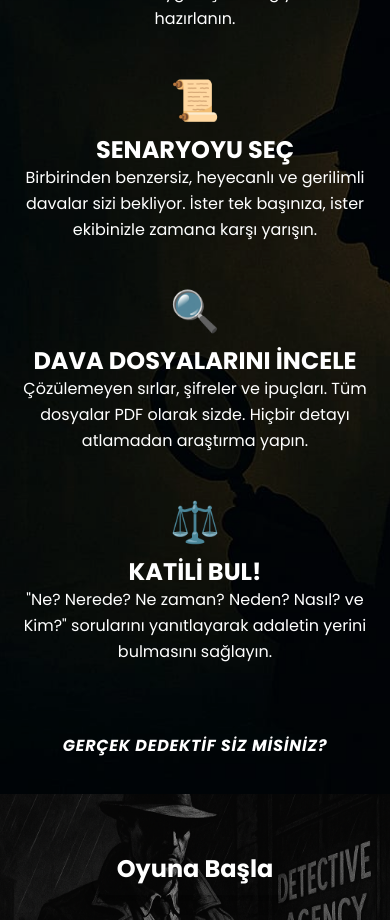
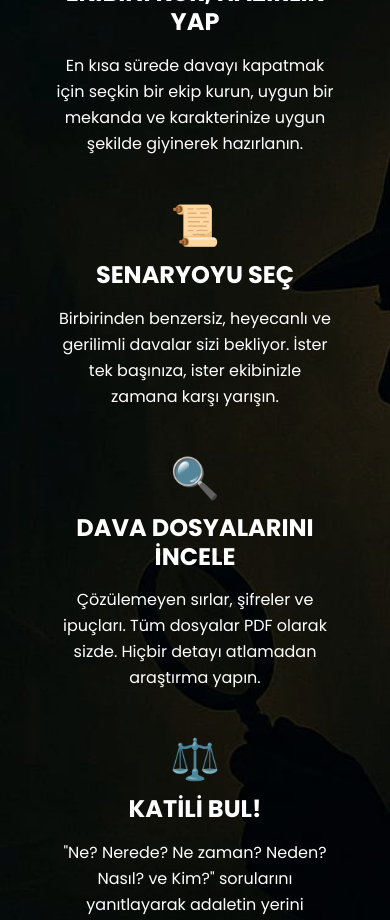
Before and after one commit to mustafatoptss/MySteria, a React (Vite) app: page / in a window 390 px wide. Shown: the part 1080-2000 px from the top of the page. Built offline with nearby package versions, Linux system fonts and the light colour scheme; no server answers; a web font is replaced by a local one.

Commit message:
responsive

```diff
--- a/index.html
+++ b/index.html
@@ -1,7 +1,7 @@
 <!doctype html>
 <html lang="en">
   <head>
-    <meta name="viewport" content="width=device-width, initial-scale=1" />
+    <meta name="viewport" content="width=device-width, initial-scale=1.0">
 <link href="https://fonts.googleapis.com/css2?family=Roboto&family=Montserrat&family=Bebas+Neue&display=swap" rel="stylesheet" />
     <link href="https://fonts.googleapis.com/css2?family=Montserrat:wght@400;600;700&display=swap" rel="stylesheet">
     <meta charset="UTF-8" />
--- a/src/index.css
+++ b/src/index.css
@@ -5,13 +5,10 @@
 
 
 
-/* styles.css ya da index.css */
-* {
-  margin: 0;
-  padding: 0;
-  box-sizing: border-box;
+
+html {
+  font-size: 16px;
 }
-
 
 * {
 font-family: "Poppins", sans-serif;
--- a/tailwind.config.js
+++ b/tailwind.config.js
@@ -2,7 +2,7 @@
 export default {
   content: [
     "./index.html",
-    "./src/**/*.{js,ts,jsx,tsx}",
+    "./src/**/*.{js,ts,jsx,tsx,htmlgit}",
   ],
   theme: {
     extend: {
```
